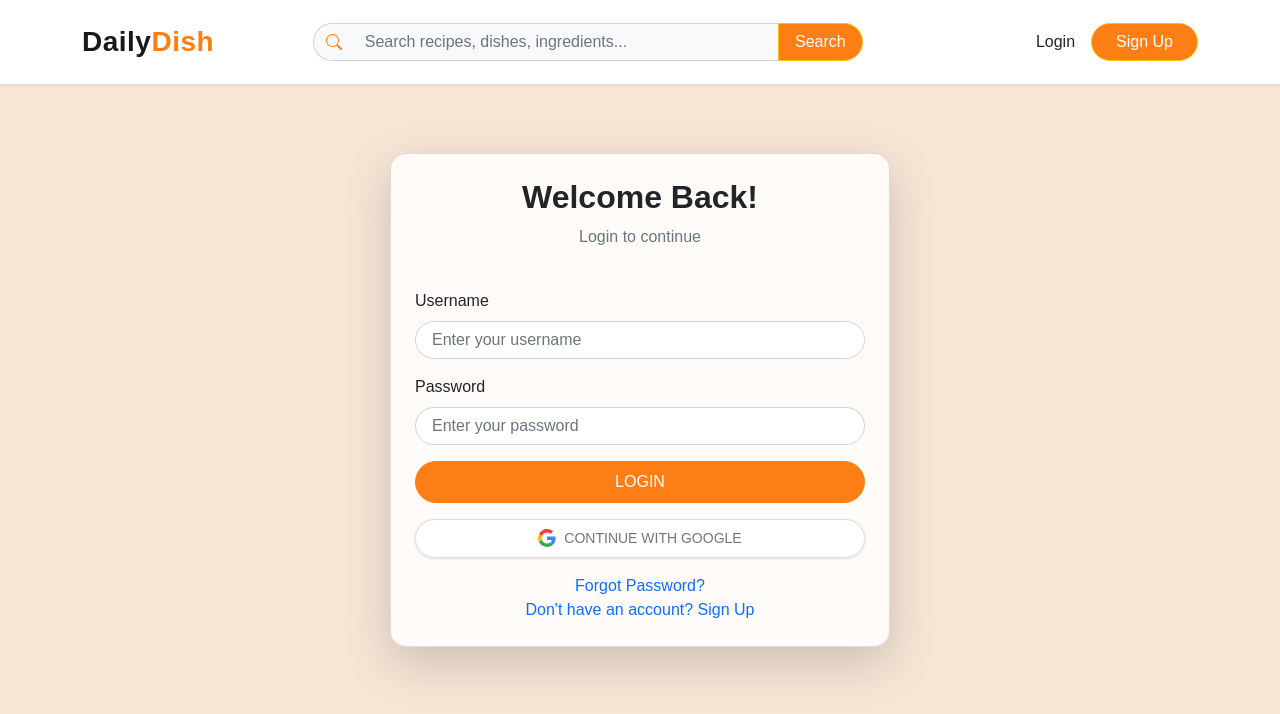
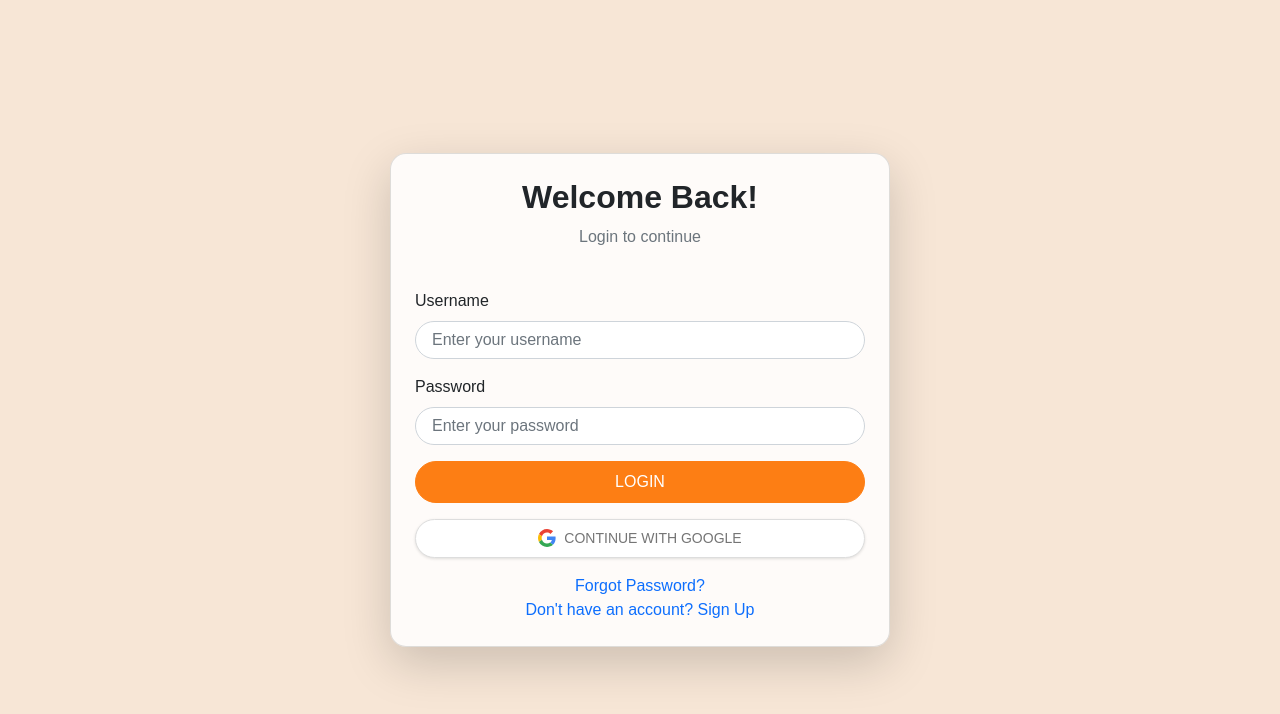
Before and after one commit to AshanMaduwantha/The_Daily_Dishh, a React (Create React App) app in the folder frontend/: page /login in a window 1280 px wide. Shown: the top 714 px of the page. Built offline with nearby package versions, Linux system fonts and the light colour scheme.

Commit message:
update of app.js

```diff
--- a/frontend/src/App.js
+++ b/frontend/src/App.js
@@ -1,8 +1,7 @@
-import { BrowserRouter as Router, Route, Routes } from "react-router-dom";
+import { BrowserRouter as Router, Route, Routes, useLocation } from "react-router-dom";
 import "./App.css";
 import { ToastContainer } from "react-toastify";
 import "react-toastify/dist/ReactToastify.css";
-import Navbar from "./Components/Navbar";
 import Login from "./Pages/Login";
 import Register from "./Pages/Register";
 import Home from "./Pages/Home";
@@ -10,12 +9,24 @@ import User from "./Pages/User";
 import SharedPosts from "./Pages/SharedPosts";
 import Profile from "./Pages/Profile";
 import UserPosts from "./Pages/UserPosts";
+import Navbar from "./Components/Navbar";
 
 function App() {
   return (
-    <div>
     <Router>
-        <Navbar />
+      <MainApp />
+    </Router>
+  );
+}
+
+// Separate component to access `useLocation` inside Router
+function MainApp() {
+  const location = useLocation();
+  const hideNavbar = location.pathname === "/login" || location.pathname === "/signup";
+
+  return (
+    <>
+      {!hideNavbar && <Navbar />}
       <div className="body">
         <Routes>
           <Route path="/" element={<Home />} />
@@ -27,7 +38,6 @@ function App() {
           <Route path="/profile" element={<Profile />} />
         </Routes>
       </div>
-      </Router>
       <ToastContainer
         position="top-right"
         autoClose={3000}
@@ -40,7 +50,7 @@ function App() {
         pauseOnHover
         theme="light"
       />
-    </div>
+    </>
   );
 }
 
```
Lines whose indentation alone changed are shown as unchanged.
